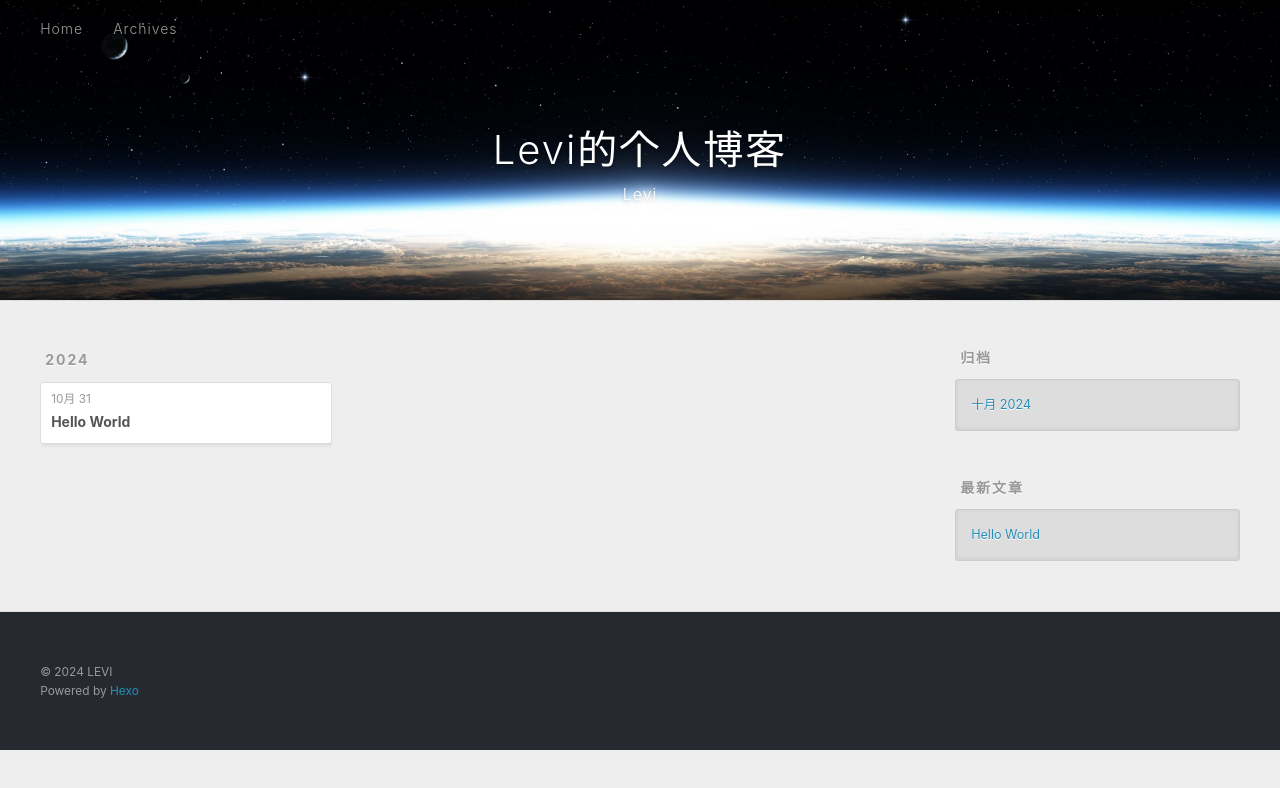
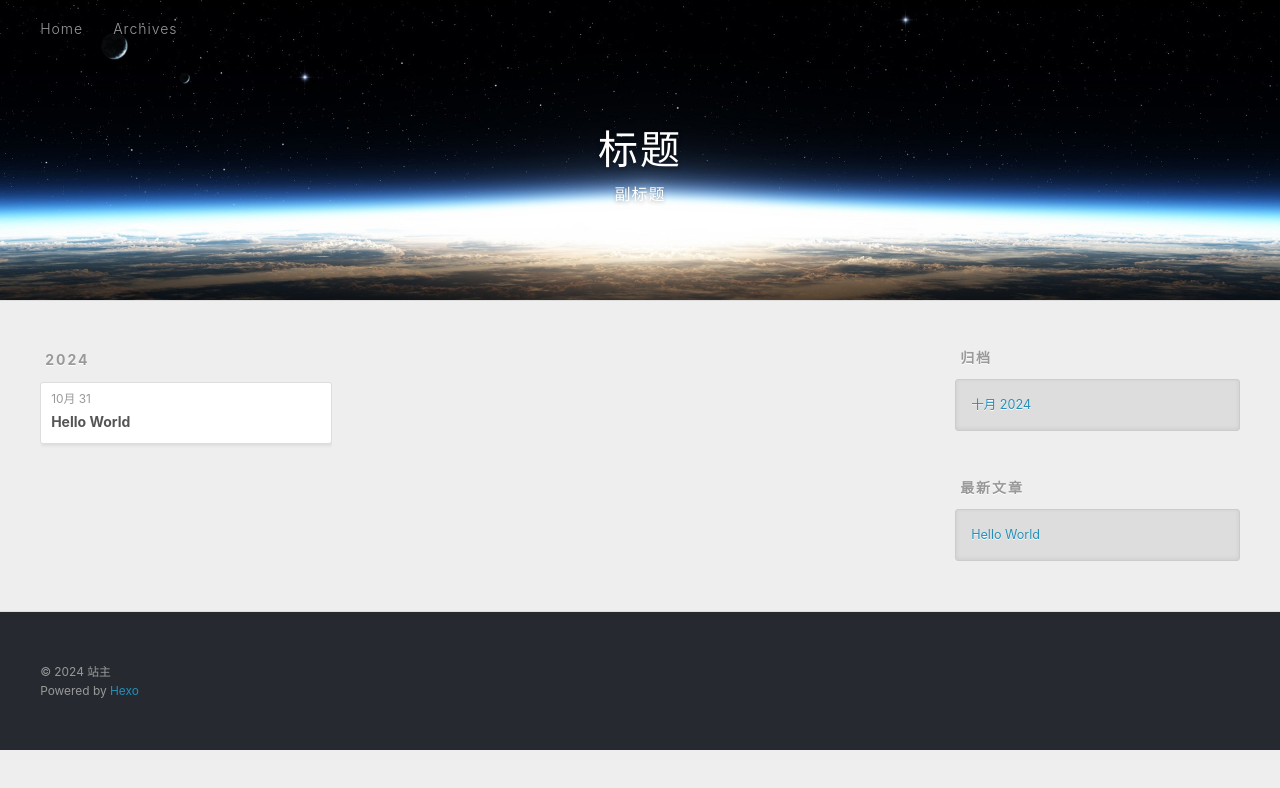
Before and after one commit to liweier123/liweier123.github.io, a plain HTML site: page archives/2024/10/index.html in a window 1280 px wide. Drawn offline with Linux system fonts and the light colour scheme.

Commit message:
Site updated: 2024-10-31 20:17:02

```diff
--- a/archives/2024/10/index.html
+++ b/archives/2024/10/index.html
@@ -4,19 +4,20 @@
   <meta charset="utf-8">
 
 
-  <title>归档: 2024/10 | Levi的个人博客</title>
+  <title>归档: 2024/10 | 标题</title>
   <meta name="viewport" content="width=device-width, initial-scale=1, shrink-to-fit=no">
-  <meta name="description" content="个人博客">
+  <meta name="description" content="描述">
 <meta property="og:type" content="website">
-<meta property="og:title" content="Levi的个人博客">
+<meta property="og:title" content="标题">
 <meta property="og:url" content="http://example.com/archives/2024/10/index.html">
-<meta property="og:site_name" content="Levi的个人博客">
-<meta property="og:description" content="个人博客">
+<meta property="og:site_name" content="标题">
+<meta property="og:description" content="描述">
 <meta property="og:locale" content="zh_CN">
-<meta property="article:author" content="LEVI">
+<meta property="article:author" content="站主">
+<meta property="article:tag" content="关键字">
 <meta name="twitter:card" content="summary">
 
-    <link rel="alternate" href="/atom.xml" title="Levi的个人博客" type="application/atom+xml">
+    <link rel="alternate" href="/atom.xml" title="标题" type="application/atom+xml">
 
 
     <link rel="shortcut icon" href="/favicon.png">
@@ -41,11 +42,11 @@
   <div id="header-outer" class="outer">
     <div id="header-title" class="inner">
       <h1 id="logo-wrap">
-        <a href="/" id="logo">Levi的个人博客</a>
+        <a href="/" id="logo">标题</a>
       </h1>
 
         <h2 id="subtitle-wrap">
-          <a href="/" id="subtitle">Levi</a>
+          <a href="/" id="subtitle">副标题</a>
         </h2>
 
     </div>
@@ -153,7 +154,7 @@
   <div class="outer">
     <div id="footer-info" class="inner">
 
-      &copy; 2024 LEVI<br>
+      &copy; 2024 站主<br>
       Powered by <a href="https://hexo.io/" target="_blank">Hexo</a>
     </div>
   </div>
```
Also changed, not shown: 2024/10/31/hello-world/index.html (+8 -7 lines), archives/2024/index.html (+11 -10 lines), archives/index.html (+11 -10 lines), index.html (+11 -10 lines).
